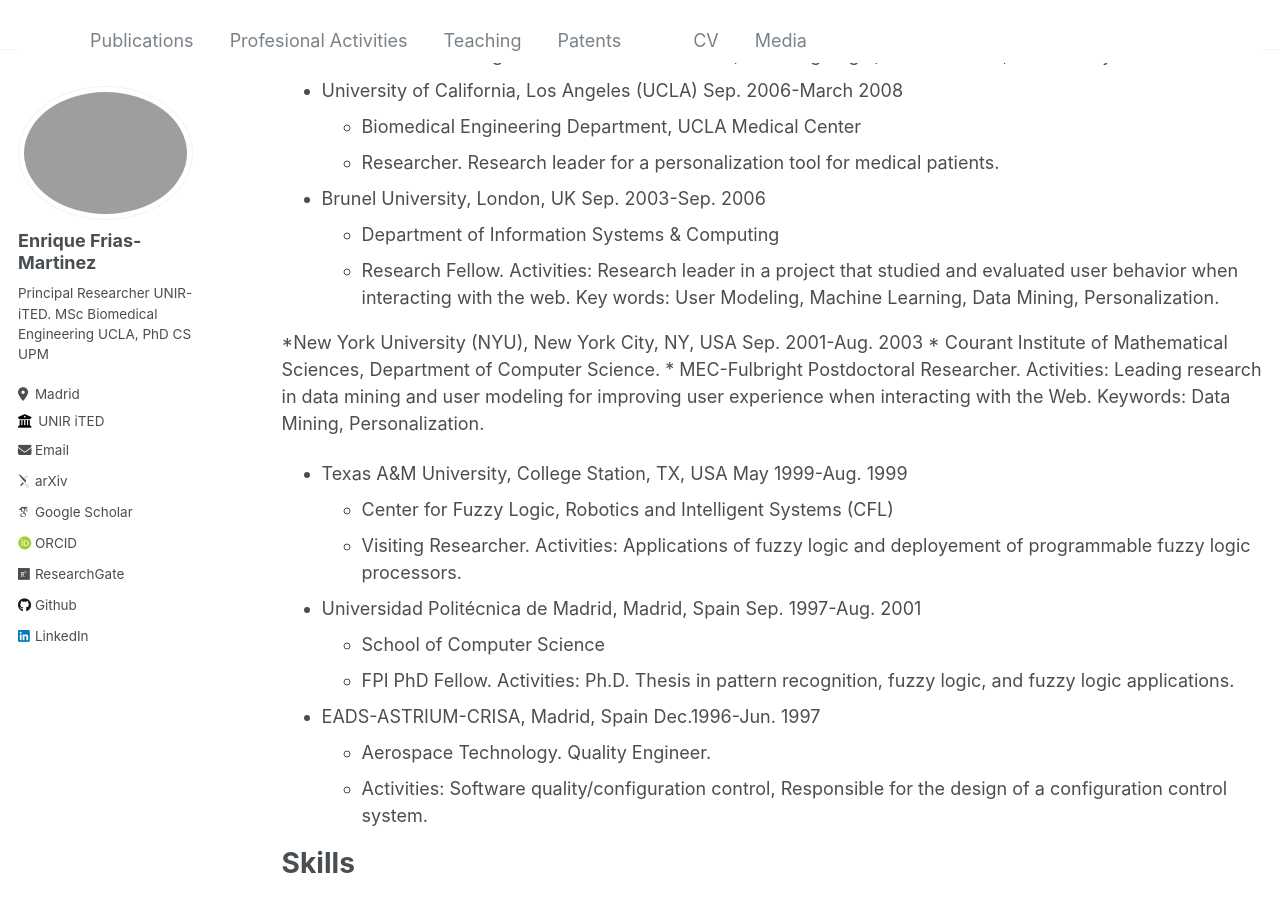
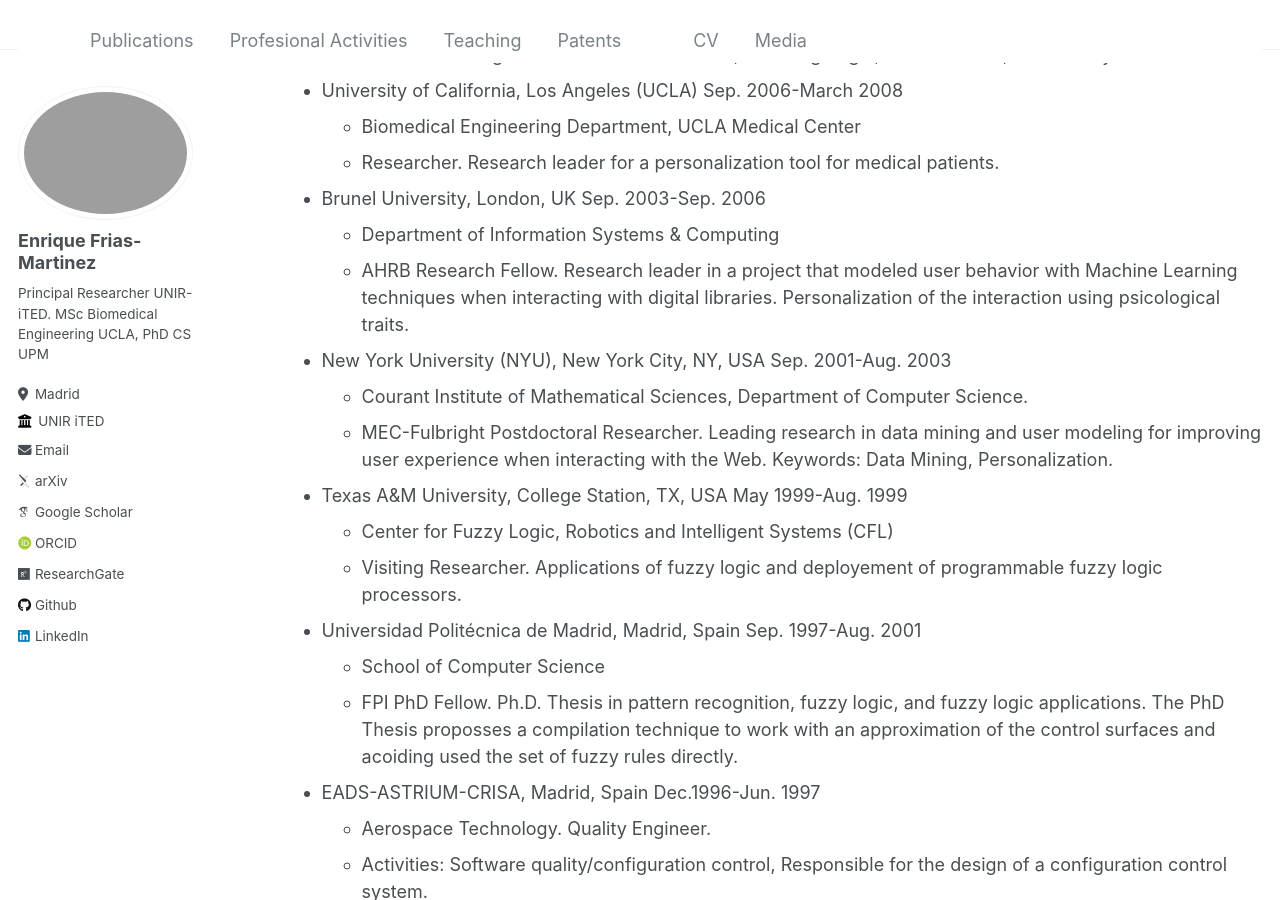
Before and after one commit to ENriqueFRiasM/TEST1, a Jekyll site: the page built from _pages/cv.md, in a window 1280 px wide and 900 px high, scrolled down 1543 px. Built offline with Jekyll 4.4.1, drawn with Linux system fonts in a browser that asks for light colours; some web fonts are replaced.

Commit message:
Update cv.md

```diff
--- a/_pages/cv.md
+++ b/_pages/cv.md
@@ -56,19 +56,19 @@ and results to the business groups. Patenting new methods. Presenting to the med
 
 * Brunel University, London, UK                                                                            Sep. 2003-Sep. 2006
     * Department of Information Systems & Computing
-    * Research Fellow. Activities:  Research leader in a project that studied and evaluated user behavior when interacting with the web. Key words: User Modeling, Machine Learning, Data Mining, Personalization.
+    * AHRB Research Fellow. Research leader in a project that modeled user behavior with Machine Learning techniques when interacting with digital libraries. Personalization of the interaction using psicological traits.
 
-*New York University (NYU), New York City, NY, USA                             Sep. 2001-Aug. 2003
+* New York University (NYU), New York City, NY, USA                             Sep. 2001-Aug. 2003
     * Courant Institute of Mathematical Sciences, Department of Computer Science.
-    * MEC-Fulbright Postdoctoral Researcher. Activities: Leading research in data mining and user modeling for improving user experience when interacting with the Web. Keywords: Data Mining, Personalization.
+    * MEC-Fulbright Postdoctoral Researcher. Leading research in data mining and user modeling for improving user experience when interacting with the Web. Keywords: Data Mining, Personalization.
 
  * Texas A&M University, College Station, TX, USA                                         May 1999-Aug. 1999
     * Center for Fuzzy Logic, Robotics and Intelligent Systems (CFL)
-    *  Visiting Researcher. Activities: Applications of fuzzy logic and deployement of programmable fuzzy logic processors.
+    *  Visiting Researcher.  Applications of fuzzy logic and deployement of programmable fuzzy logic processors.
 
 * Universidad Politécnica de Madrid, Madrid, Spain                                  Sep. 1997-Aug. 2001
   * School of Computer Science
-  * FPI PhD Fellow. Activities:  Ph.D. Thesis in pattern recognition,  fuzzy logic, and fuzzy logic applications.
+  * FPI PhD Fellow.  Ph.D. Thesis in pattern recognition,  fuzzy logic, and fuzzy logic applications. The PhD Thesis proposses a compilation technique to work with an approximation of the control surfaces and acoiding used the set of fuzzy rules directly.
 
 * EADS-ASTRIUM-CRISA, Madrid, Spain                                                             Dec.1996-Jun. 1997
   * Aerospace Technology. Quality Engineer.
```
